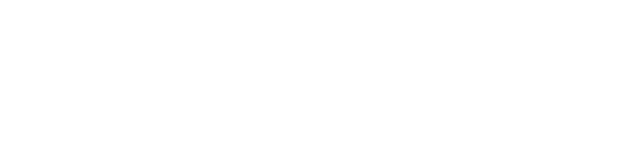
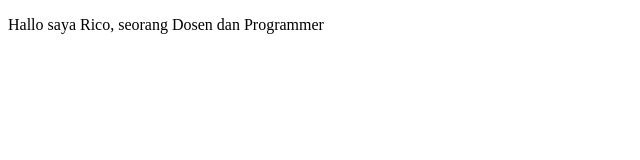
Before and after one commit to imantarico/portofolioo, a plain HTML site: page index.html in a window 1280 px wide. Shown: the whole page, without its empty margins (0-640 px from the left). Drawn offline with Linux system fonts and the light colour scheme.

Commit message:
menambahkan profesi di index.html

```diff
--- a/index.html
+++ b/index.html
@@ -6,6 +6,6 @@
     <title>Document</title>
 </head>
 <body>
-
+    <p>Hallo saya Rico, seorang Dosen dan Programmer</p>
 </body>
 </html>
```
